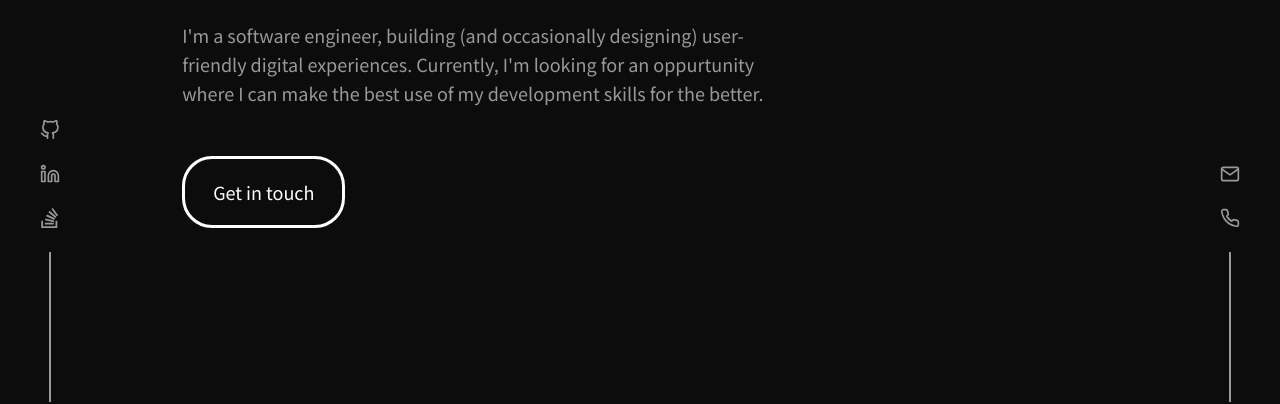
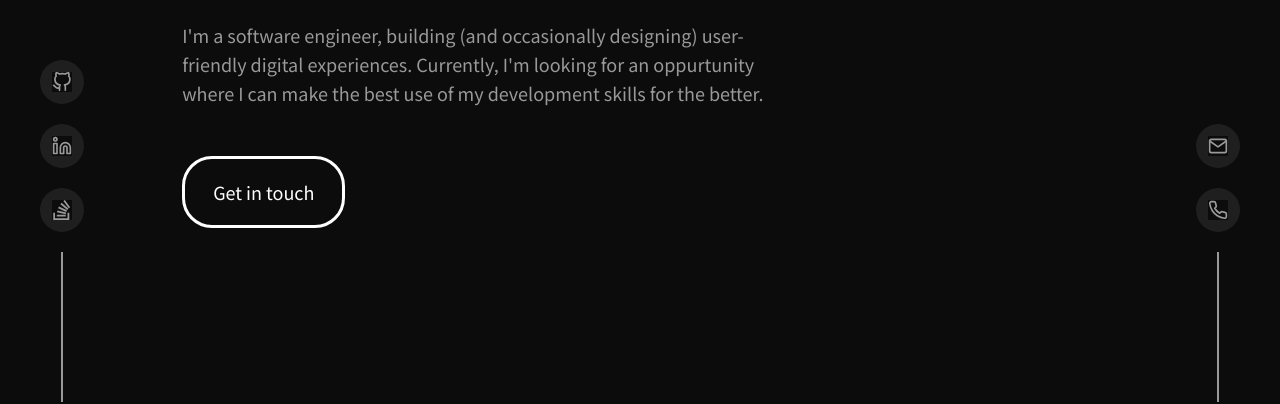
Before and after one commit to jerome-marshall/portfolio-gatsby, a Gatsby site: page / in a window 1280 px wide. Shown: the part 398-802 px from the top of the page. Built offline with nearby package versions, Linux system fonts and the light colour scheme; Gatsby itself is replaced by a stand-in of ours.

Commit message:
added FadeHOC

```diff
--- a/package.json
+++ b/package.json
@@ -14,6 +14,7 @@
     "test": "echo \"Write tests! -> https://gatsby.dev/unit-testing\" && exit 1"
   },
   "dependencies": {
+    "aos": "^2.3.4",
     "babel-plugin-styled-components": "^2.0.2",
     "gatsby": "^4.2.0",
     "gatsby-plugin-image": "^2.2.0",
--- a/src/components/Contact/ContactElements.js
+++ b/src/components/Contact/ContactElements.js
@@ -1,5 +1,5 @@
-import styled from "styled-components";
-import { landScapeMediaQueries } from "../../GlobalStyles";
+import styled from "styled-components"
+import { landScapeMediaQueries } from "../../GlobalStyles"
 
 export const ContactContainer = styled.div`
   background: var(--background-dark);
@@ -12,12 +12,11 @@ export const ContactContainer = styled.div`
   z-index: 1;
 
   ${landScapeMediaQueries}
-`;
+`
 
 export const ContactContent = styled.div`
   z-index: 3;
   max-width: 600px;
-  position: absolute;
   padding: 8px 24px;
   display: flex;
   flex-direction: column;
@@ -59,7 +58,7 @@ export const ContactContent = styled.div`
       font-size: var(--fz-md);
     }
   }
-`;
+`
 
 export const StyledA = styled.a`
   margin: 0 auto;
@@ -83,4 +82,4 @@ export const StyledA = styled.a`
   &:visited {
     text-decoration: none;
   }
-`;
+`
--- a/src/components/Experience/Experience.js
+++ b/src/components/Experience/Experience.js
@@ -8,6 +8,7 @@ import {
 } from "./ExperienceElements"
 import { Tab, TabPanel, Tabs } from "./Tabs"
 import { useStaticQuery, graphql } from "gatsby"
+import FadeHOC from "../FadeHOC/FadeHOC"
 
 const Experience = () => {
   const data = useStaticQuery(graphql`
@@ -40,6 +41,7 @@ const Experience = () => {
 
   return (
     <StyledExperienceSection id="experience">
+      <FadeHOC>
         <div className="container">
           <ExperienceContent>
             <h2 className="nav-heading">Where I've worked</h2>
@@ -96,6 +98,7 @@ const Experience = () => {
             </Container>
           </ExperienceContent>
         </div>
+      </FadeHOC>
     </StyledExperienceSection>
   )
 }
--- /dev/null
+++ b/src/components/FadeHOC/FadeHOC.js
@@ -0,0 +1,21 @@
+import React, { useEffect } from "react"
+import Aos from "aos"
+import "aos/dist/aos.css"
+
+const FadeHOC = props => {
+  useEffect(() => {
+    Aos.init({
+      duration: 1000,
+    })
+  }, [])
+
+  useEffect(() => {
+    if (Aos) {
+      Aos.refresh()
+    }
+  })
+
+  return <div data-aos="fade-up">{props.children}</div>
+}
+
+export default FadeHOC
--- a/src/components/Hero/Hero.js
+++ b/src/components/Hero/Hero.js
@@ -1,9 +1,11 @@
 import React from "react"
+import FadeHOC from "../FadeHOC/FadeHOC"
 import { HeroContainer, HeroContent, Button } from "./HeroElements"
 
 const Hero = () => {
   return (
     <HeroContainer id="hero">
+      <FadeHOC>
         <HeroContent>
           <p className="myNameIs">Hi, my name is</p>
           <h1 className="name">Jerome Marshall.</h1>
@@ -11,14 +13,15 @@ const Hero = () => {
           <p className="summary">
             I'm a software engineer, building (and occasionally designing)
             user-friendly digital experiences. Currently, I'm looking for an
-          oppurtunity where I can make the best use of my development skills for
-          the better.
+            oppurtunity where I can make the best use of my development skills
+            for the better.
           </p>
 
           <Button to="contact" smooth={true} duration={1000}>
             Get in touch
           </Button>
         </HeroContent>
+      </FadeHOC>
     </HeroContainer>
   )
 }
--- a/src/components/Hero/HeroElements.js
+++ b/src/components/Hero/HeroElements.js
@@ -18,7 +18,7 @@ export const HeroContainer = styled.div`
 export const HeroContent = styled.div`
   z-index: 3;
   max-width: var(--max-width);
-  position: absolute;
+  position: relative;
   padding: 8px 24px;
   display: flex;
   flex-direction: column;
--- a/src/components/Layout/Layout.js
+++ b/src/components/Layout/Layout.js
@@ -4,7 +4,7 @@ import NavBar from "../NavBar/NavBar"
 import { useState } from "react"
 import "./layout.css"
 import GlobalStyles from "../../GlobalStyles"
-import LeftSection from "../LeftSection/LeftSection"
+import LeftandRightSection from "../LeftandRightSection/LeftandRightSection"
 
 const Layout = props => {
   const [SideBarIsOpen, setSideBarIsOpen] = useState(false)
@@ -18,7 +18,7 @@ const Layout = props => {
       <GlobalStyles />
       <SideBar isOpen={SideBarIsOpen} toggle={toggle}></SideBar>
       <NavBar toggle={toggle}></NavBar>
-      <LeftSection></LeftSection>
+      <LeftandRightSection></LeftandRightSection>
       {props.children}
     </div>
   )
--- a/src/components/Layout/layout.css
+++ b/src/components/Layout/layout.css
@@ -6,6 +6,7 @@
   padding: 0;
   font-family: "Noto Sans JP", sans-serif;
   -webkit-tap-highlight-color: transparent;
+  background: var(--background-dark);
 }
 
 /* Works on Firefox */
--- a/src/components/LeftSection/LeftSection.js
+++ /dev/null
@@ -1,34 +0,0 @@
-import React from "react"
-import {
-  LeftSectionContainer,
-  RightSectionContainer,
-} from "./LeftSectionElements"
-import { FiGithub as IconGitHub } from "react-icons/fi"
-import { FiLinkedin as IconLinkedIn } from "react-icons/fi"
-import { FiPhone as IconPhone } from "react-icons/fi"
-import { BsStackOverflow as IconStackoverflow } from "react-icons/bs"
-import { FiMail as IconMail } from "react-icons/fi"
-
-const LeftSection = () => {
-  return (
-    <>
-      <LeftSectionContainer>
-        <div className="icons">
-          <IconGitHub />
-          <IconLinkedIn />
-          <IconStackoverflow />
-          <p></p>
-        </div>
-      </LeftSectionContainer>
-      <RightSectionContainer>
-        <div className="icons">
-          <IconMail />
-          <IconPhone />
-          <p></p>
-        </div>
-      </RightSectionContainer>
-    </>
-  )
-}
-
-export default LeftSection
--- a/src/components/LeftSection/LeftSectionElements.js
+++ /dev/null
@@ -1,58 +0,0 @@
-import styled from "styled-components"
-
-export const LeftSectionContainer = styled.div`
-  /* background-color: red; */
-  position: fixed;
-  bottom: 0;
-  z-index: 12;
-  width: 100px;
-
-  & div.icons {
-    display: flex;
-    flex-direction: column;
-    justify-content: center;
-    align-items: center;
-    width: 100%;
-    gap: 24px;
-
-    & svg {
-      width: 20px;
-      height: 20px;
-      color: var(--grey-500);
-    }
-
-    & p {
-      height: 150px;
-      border-left: 2px solid var(--grey-500);
-    }
-  }
-`
-
-export const RightSectionContainer = styled.div`
-  /* background-color: red; */
-  position: fixed;
-  bottom: 0;
-  right: 0;
-  z-index: 12;
-  width: 100px;
-
-  & div.icons {
-    display: flex;
-    flex-direction: column;
-    justify-content: center;
-    align-items: center;
-    width: 100%;
-    gap: 24px;
-
-    & svg {
-      width: 20px;
-      height: 20px;
-      color: var(--grey-500);
-    }
-
-    & p {
-      height: 150px;
-      border-left: 2px solid var(--grey-500);
-    }
-  }
-`
--- /dev/null
+++ b/src/components/LeftandRightSection/LeftandRightSection.js
@@ -0,0 +1,50 @@
+import React from "react"
+import { SectionContainer } from "../LeftandRightSection/LeftandRightSectionElements"
+import { FiGithub as IconGitHub } from "react-icons/fi"
+import { FiLinkedin as IconLinkedIn } from "react-icons/fi"
+import { FiPhone as IconPhone } from "react-icons/fi"
+import { BsStackOverflow as IconStackoverflow } from "react-icons/bs"
+import { FiMail as IconMail } from "react-icons/fi"
+
+const LeftandRightSection = () => {
+  return (
+    <>
+      <SectionContainer left>
+        <div className="cards">
+          <div className="iconCard">
+            <IconGitHub />
+            <span>Github</span>
+          </div>
+          <div className="iconCard">
+            <IconLinkedIn />
+            <span>LinkedIn</span>
+          </div>
+          <div className="iconCard">
+            <IconStackoverflow />
+            <span>Stack Overflow</span>
+          </div>
+        </div>
+        <div className="bar">
+          <p></p>
+        </div>
+      </SectionContainer>
+      <SectionContainer right>
+        <div className="cards">
+          <div className="iconCard">
+            <span>jeromemarshall0@gmail.com</span>
+            <IconMail />
+          </div>
+          <div className="iconCard">
+            <span>+91 9159115328</span>
+            <IconPhone />
+          </div>
+        </div>
+        <div className="bar">
+          <p></p>
+        </div>
+      </SectionContainer>
+    </>
+  )
+}
+
+export default LeftandRightSection
--- /dev/null
+++ b/src/components/LeftandRightSection/LeftandRightSectionElements.js
@@ -0,0 +1,73 @@
+import styled from "styled-components"
+
+export const SectionContainer = styled.div`
+  /* background-color: red; */
+  position: fixed;
+  bottom: 0;
+  left: ${props => props.left && "40px"};
+  right: ${props => props.right && "40px"};
+  display: flex;
+  flex-direction: column;
+  align-items: ${props => (props.right && "flex-end") || "flex-start"};
+  background: transparent;
+  z-index: 12;
+  overflow: visible;
+
+  & div.cards {
+    display: flex;
+    flex-direction: column;
+    align-items: ${props => (props.right && "flex-end") || "flex-start"};
+    background: transparent;
+
+    & div.iconCard {
+      display: flex;
+      gap: 10px;
+      padding: 12px;
+      margin-bottom: 20px;
+      background-color: var(--background-dark-highlight);
+      justify-content: ${props => props.right && "flex-end"};
+      align-items: center;
+      border-radius: 50px;
+
+      transition: width 1s ease-in-out;
+      overflow: hidden;
+
+      :hover {
+        /* padding: 12px 20px; */
+      }
+
+      :hover span {
+        display: inline;
+      }
+
+      :hover svg {
+        color: blue;
+      }
+
+      & span {
+        color: white;
+        display: none;
+        font-size: 14px;
+      }
+
+      & svg {
+        width: 20px;
+        height: 20px;
+        color: var(--grey-500);
+      }
+    }
+  }
+
+  & div.bar {
+    /* background-color: brown; */
+    display: flex;
+    width: 44px;
+    justify-content: center;
+    background: transparent;
+
+    & p {
+      height: 150px;
+      border-left: 2px solid var(--grey-500);
+    }
+  }
+`
--- a/src/components/Projects/Projects.js
+++ b/src/components/Projects/Projects.js
@@ -8,6 +8,7 @@ import { FiGithub as IconGitHub } from "react-icons/fi"
 import { FiExternalLink as IconExternal } from "react-icons/fi"
 import { FiFolder as IconFolder } from "react-icons/fi"
 import { useStaticQuery, graphql } from "gatsby"
+import FadeHOC from "../FadeHOC/FadeHOC"
 
 const Projects = () => {
   const data = useStaticQuery(graphql`
@@ -33,6 +34,7 @@ const Projects = () => {
 
   return (
     <StyledProjectsSection id="projects">
+      <FadeHOC>
         <ProjectsContent>
           <h2>Some things I've built</h2>
           <ul className="project-grid">
@@ -70,6 +72,7 @@ const Projects = () => {
               })}
           </ul>
         </ProjectsContent>
+      </FadeHOC>
     </StyledProjectsSection>
   )
 }
```
Also changed, not shown: src/components/About/About.js (+12 -9 lines), src/components/Contact/Contact.js (+10 -7 lines), 1 other file. Lines whose indentation alone changed are shown as unchanged.
